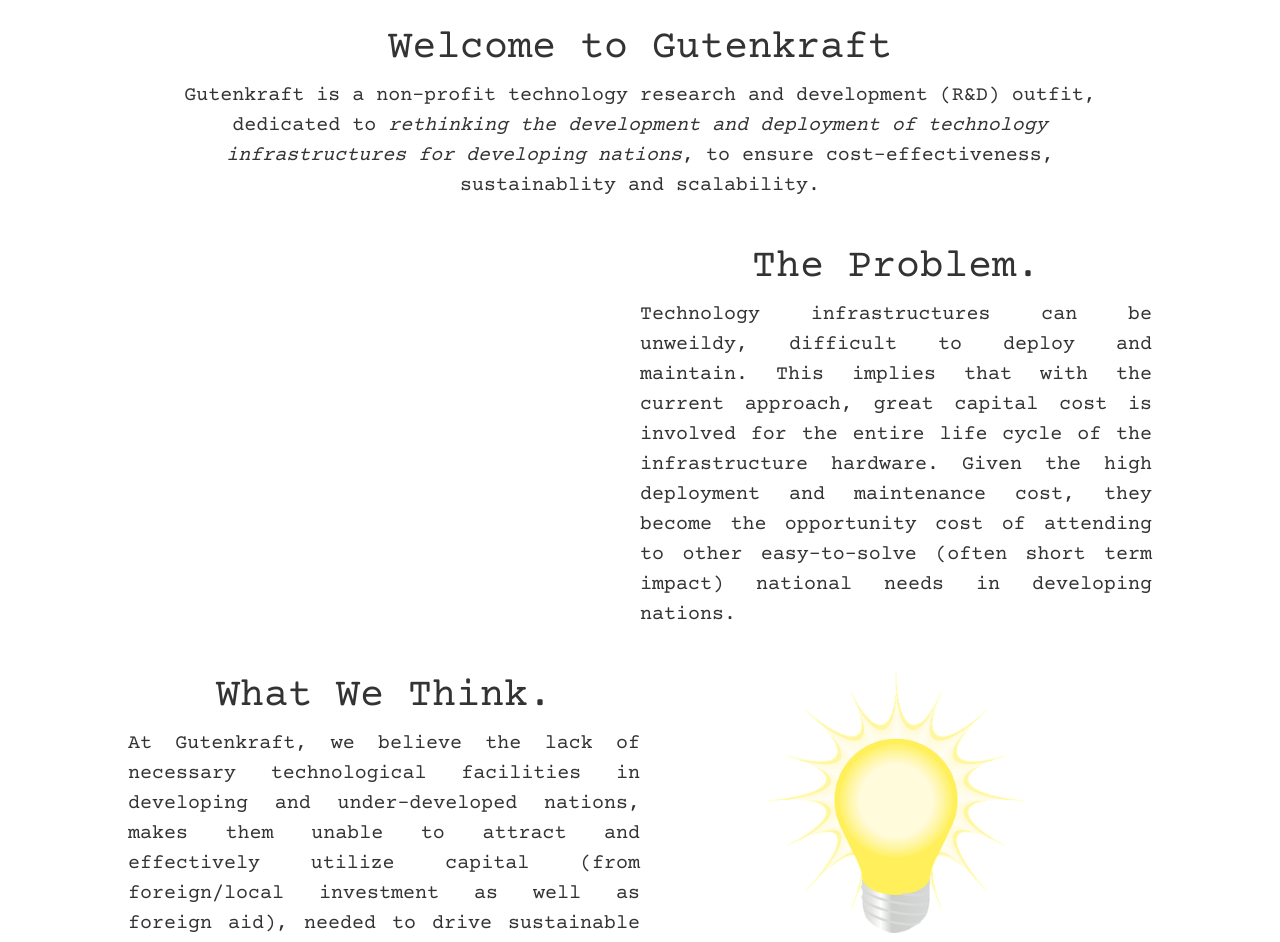
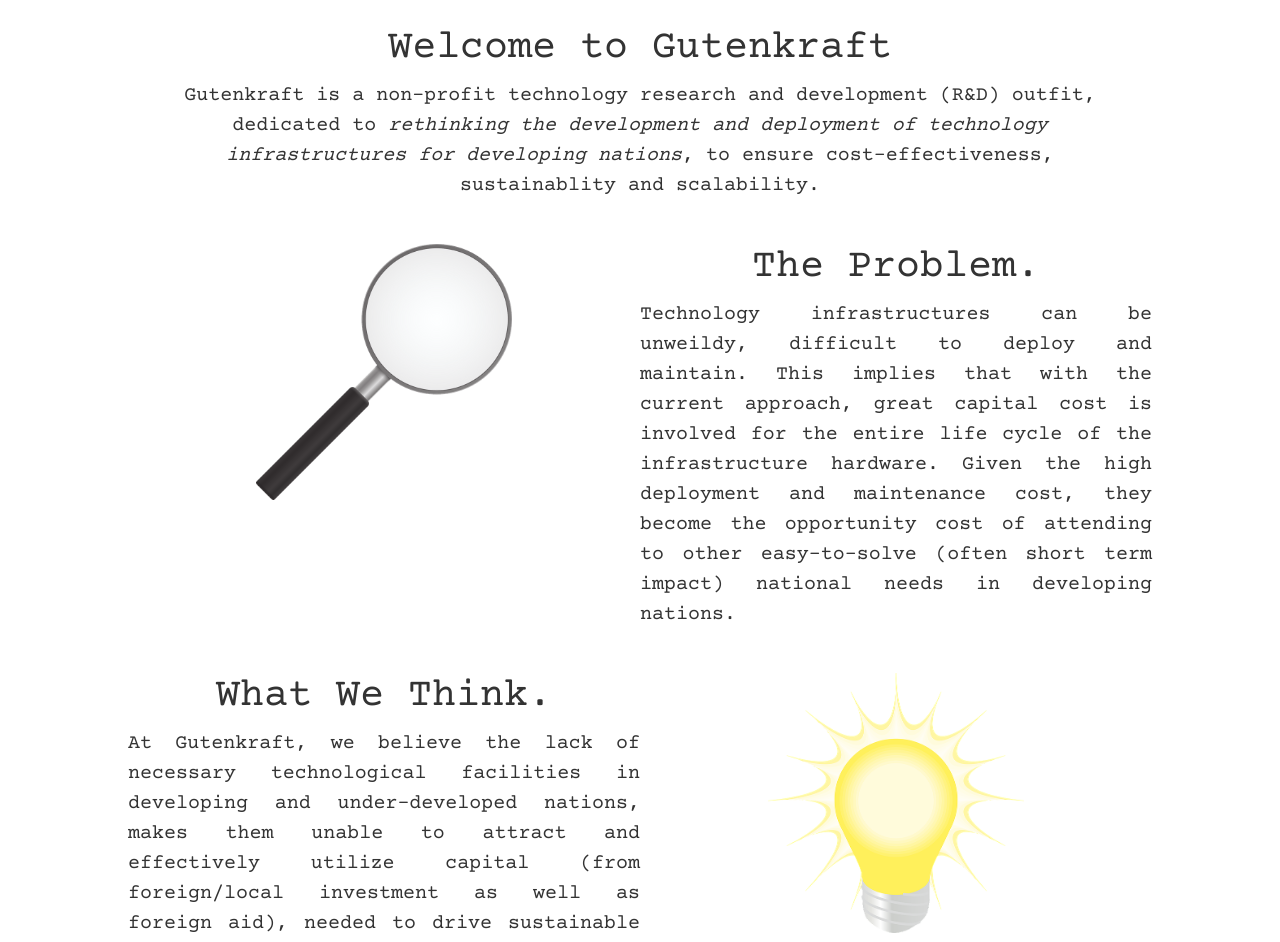
Before and after one commit to oferonmi/datafilik.github.io, a Jekyll site: the page built from index.html, in a window 1280 px wide. Shown: the part 497-1439 px from the top of the page. Built offline with Jekyll 4.4.1, drawn with Linux system fonts in a browser that asks for light colours; some web fonts are replaced.

Commit message:
content update

```diff
--- a/index.html
+++ b/index.html
@@ -17,7 +17,7 @@
 
 <section class="wrapper">
 	<div>
-		<p align="center>
+		<p align="center">
 			<img id="just-above-thumbnail-img" src="/img/magnifying-glass-clipart-nobkgnd.png" alt="magnifying glass">
 		</p>
 	</div>
@@ -50,7 +50,7 @@
 
 <section class="wrapper">
 	<div>
-		<p align="center>
+		<p align="center">
 			<img id="just-above-thumbnail-img" src="/img/scope-target-nobkgnd.png" alt="scope target image">
 		</p>
 	</div>
```
